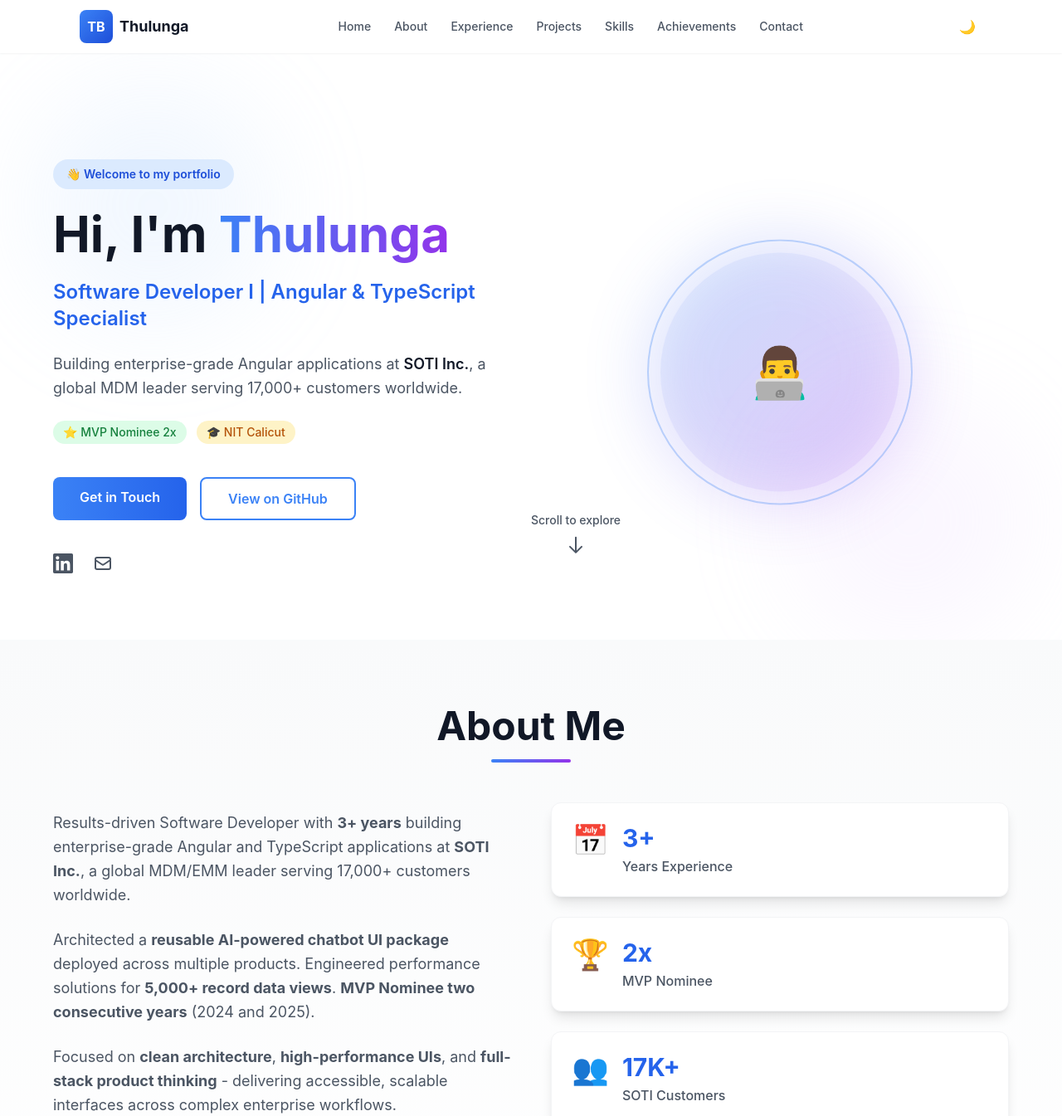
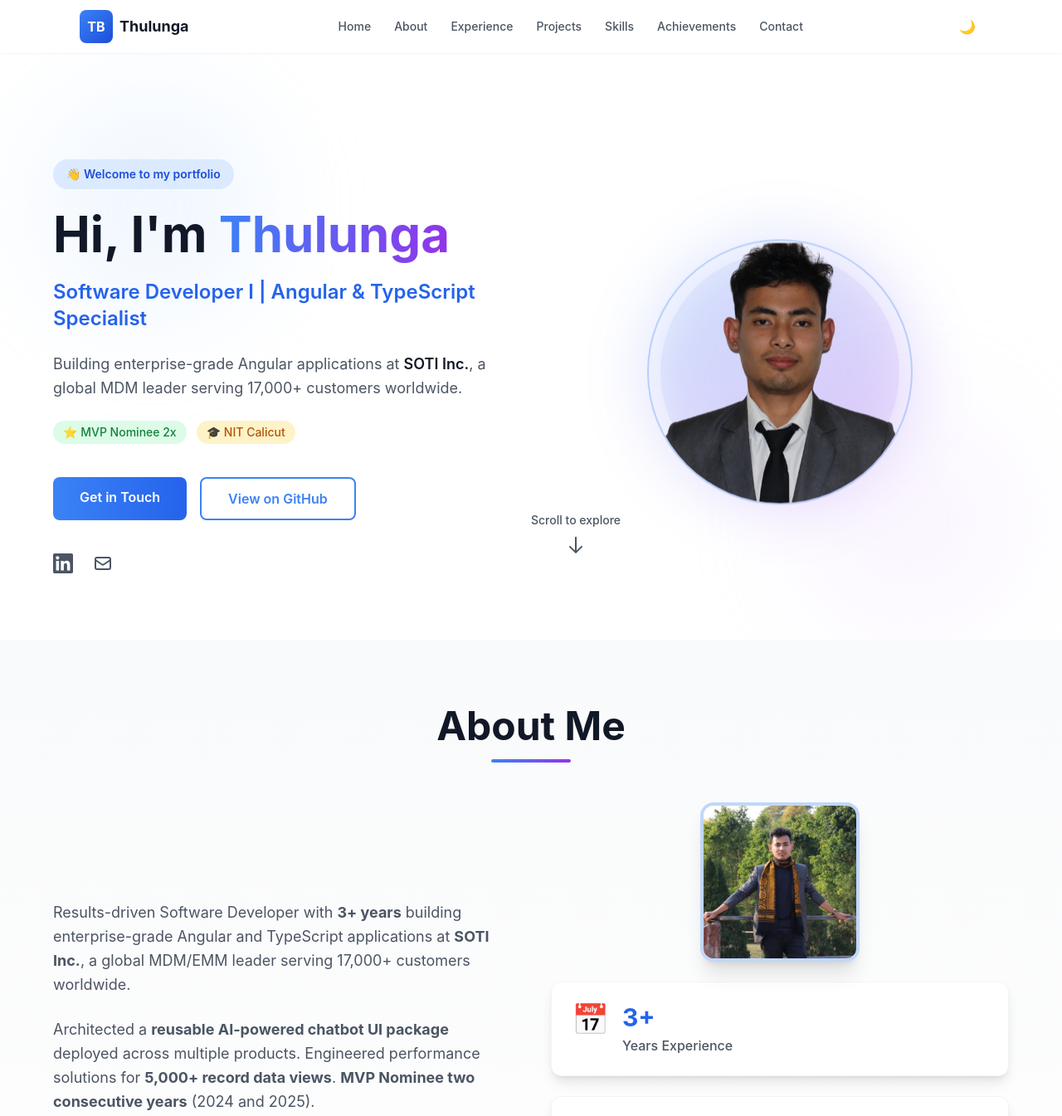
Before and after one commit to Thulunga/portFolio, a Next.js app: page / in a window 1280 px wide. Shown: the top 1345 px of the page at 83% size. Built offline with nearby package versions, Linux system fonts and the light colour scheme.

Commit message:
Add profile photo to Hero and About sections
- Copied profile.png and about.jpg from original assets to public/
- Hero: replaced emoji with actual profile photo in rounded frame
- About: added profile photo card above stats on the right column

https://claude.ai/code/session_019NvvTDkYohWFDMpLLho5LH

```diff
--- a/app/components/About.tsx
+++ b/app/components/About.tsx
@@ -1,6 +1,7 @@
 'use client'
 
 import { motion } from 'framer-motion'
+import Image from 'next/image'
 
 export function About() {
   const stats = [
@@ -70,6 +71,24 @@ export function About() {
             viewport={{ once: true }}
             className="grid grid-cols-1 gap-6"
           >
+            {/* Profile Photo */}
+            <motion.div
+              initial={{ opacity: 0, scale: 0.95 }}
+              whileInView={{ opacity: 1, scale: 1 }}
+              transition={{ duration: 0.8 }}
+              viewport={{ once: true }}
+              className="flex justify-center"
+            >
+              <div className="relative w-48 h-48 rounded-2xl overflow-hidden border-4 border-blue-500/30 shadow-xl">
+                <Image
+                  src="/about.jpg"
+                  alt="Thulunga Basumatary"
+                  fill
+                  className="object-cover object-top"
+                />
+              </div>
+            </motion.div>
+
             {stats.map((stat, index) => (
               <motion.div
                 key={stat.label}
--- a/app/components/Hero.tsx
+++ b/app/components/Hero.tsx
@@ -1,6 +1,7 @@
 'use client'
 
 import { motion } from 'framer-motion'
+import Image from 'next/image'
 
 export function Hero() {
   const containerVariants = {
@@ -130,8 +131,14 @@ export function Hero() {
             >
               <div className="absolute inset-0 bg-gradient-to-br from-blue-500 to-purple-600 rounded-full blur-2xl opacity-20 animate-pulse"></div>
               <div className="absolute inset-4 bg-gradient-to-br from-blue-400 to-purple-500 rounded-full opacity-10"></div>
-              <div className="relative w-full h-full rounded-full border-2 border-blue-500/30 dark:border-blue-400/30 flex items-center justify-center text-6xl">
-                👨‍💻
+              <div className="relative w-full h-full rounded-full border-2 border-blue-500/30 dark:border-blue-400/30 overflow-hidden">
+                <Image
+                  src="/profile.png"
+                  alt="Thulunga Basumatary"
+                  fill
+                  className="object-cover object-top"
+                  priority
+                />
               </div>
             </motion.div>
           </motion.div>
```
Also changed, not shown: public/about.jpg (added), public/profile.png (added).
